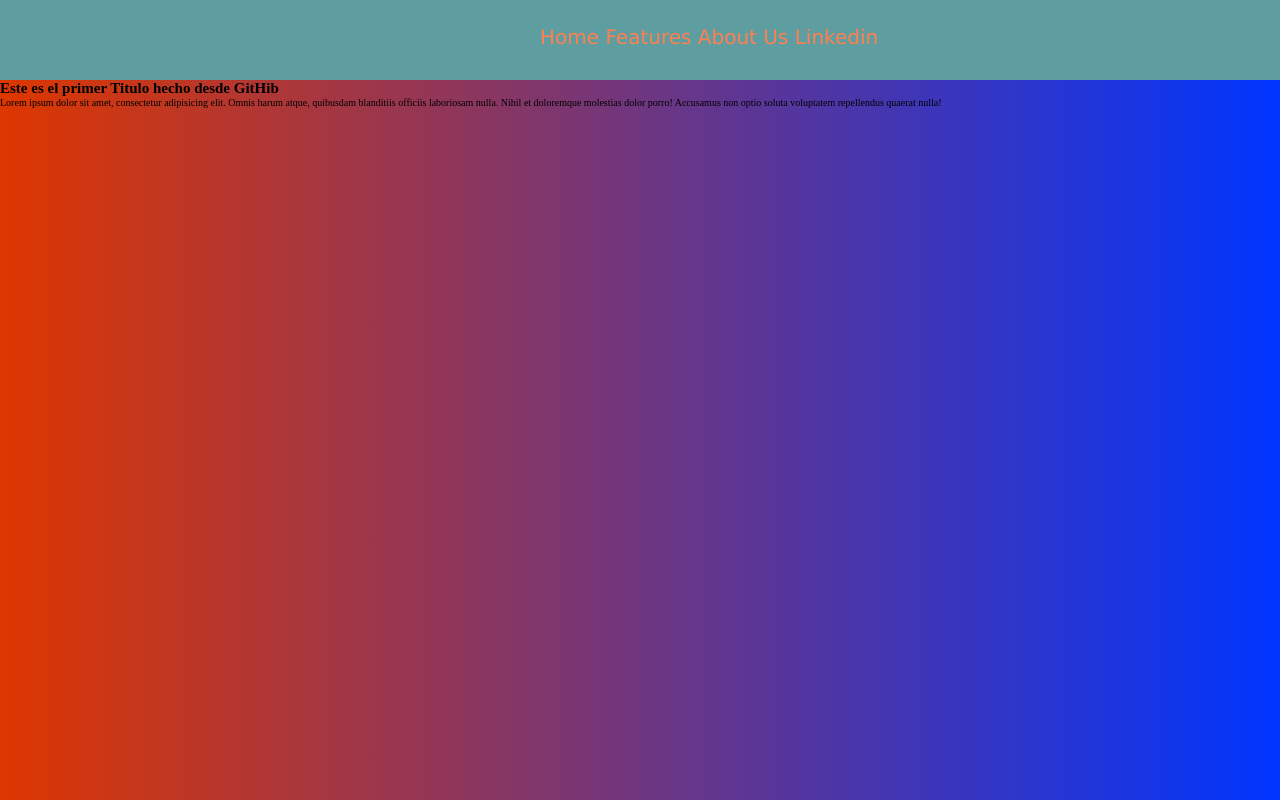
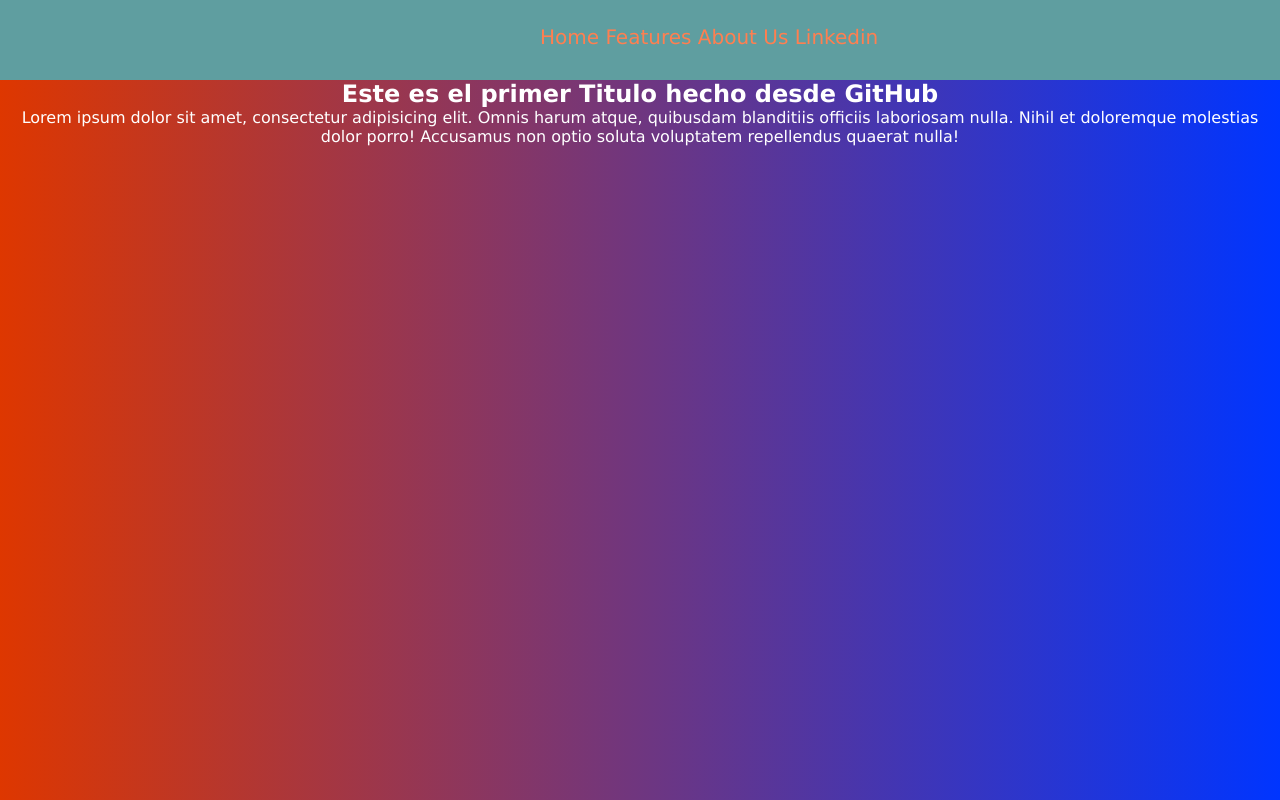
Before and after one commit to vidahoro/Coasis, a plain HTML site: page index.html in a window 1280 px wide. Drawn offline with Linux system fonts and the light colour scheme.

Commit message:
Cambios en h1 y tipografia de letra

```diff
--- a/index.html
+++ b/index.html
@@ -23,7 +23,7 @@
         </section>
     </section>
     <section class="container">
-        <h1> Este es el primer Titulo hecho desde GitHib </h1>
+        <h1> Este es el primer Titulo hecho desde GitHub </h1>
         <p>Lorem ipsum dolor sit amet, consectetur adipisicing elit. Omnis harum atque, quibusdam blanditiis officiis laboriosam nulla. Nihil et doloremque molestias dolor porro! Accusamus non optio soluta voluptatem repellendus quaerat nulla!</p>
     </section>
 
--- a/styles.css
+++ b/styles.css
@@ -27,3 +27,9 @@ background-image: linear-gradient(90deg, #de3700 0%, #0035ff 100%);
     color: coral;
 
 }
+.container{
+    color: white;
+    text-align: center;
+    font-size: 1.6rem;
+    font-family: 'Lucida Sans', 'Lucida Sans Regular', 'Lucida Grande', 'Lucida Sans Unicode', Geneva, Verdana, sans-serif;
+}
```
